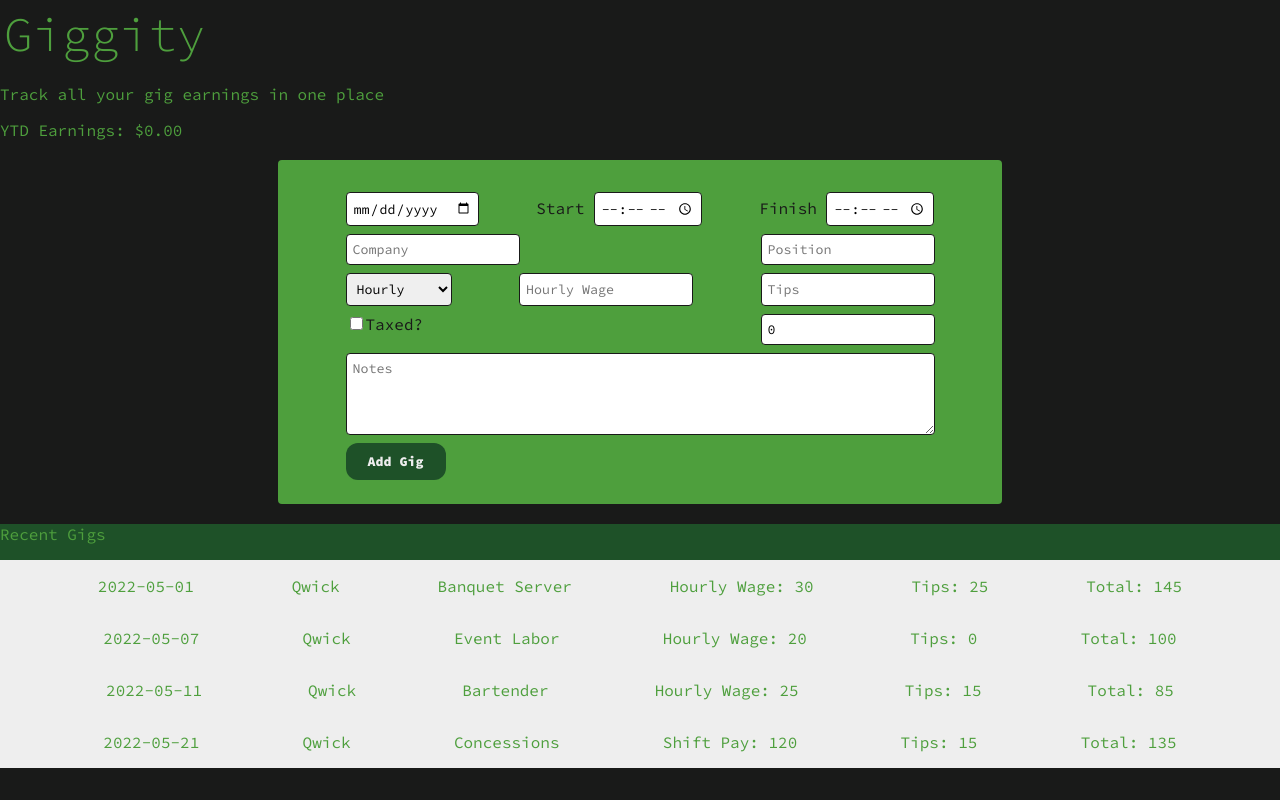
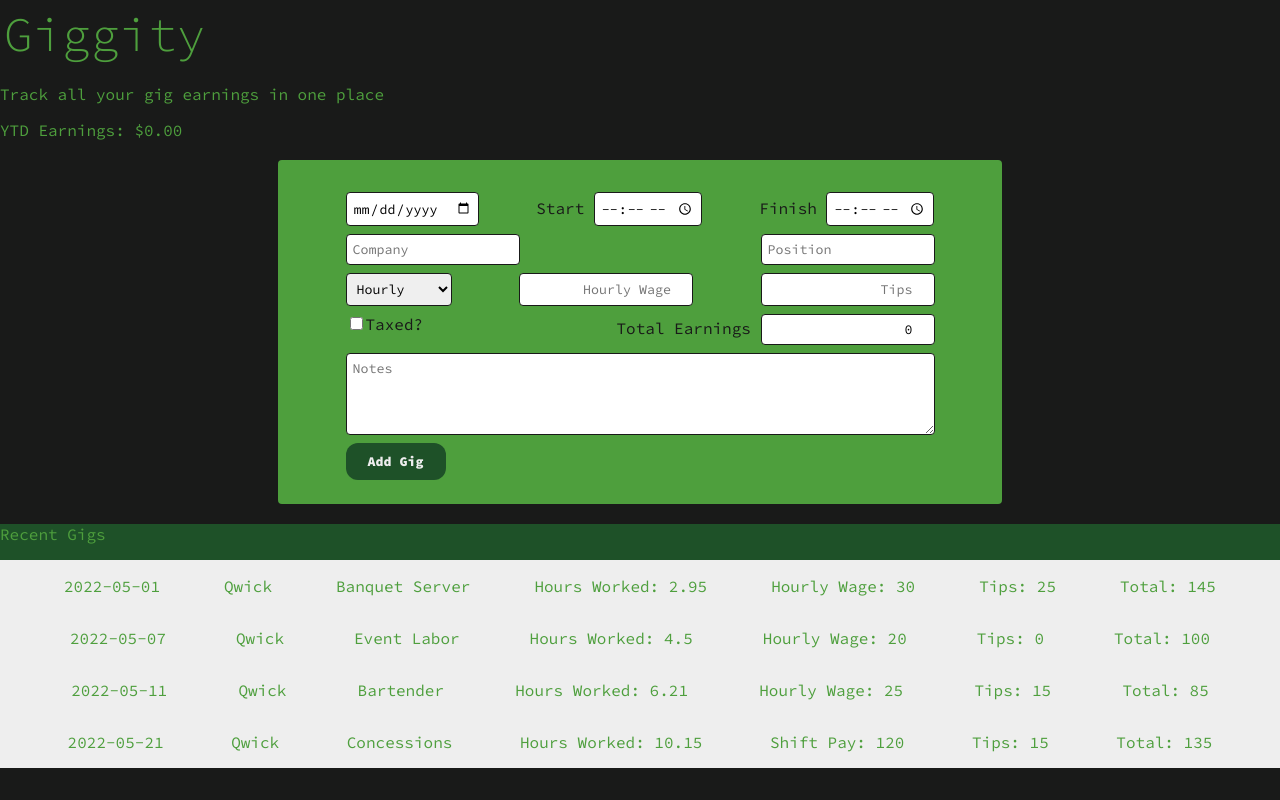
Before and after one commit to mikehoods/giggity, a React (Create React App) app: page / in a window 1280 px wide. Both pictures are taken after a click on the button "+ $$$". Built offline with nearby package versions, Linux system fonts and the light colour scheme; the HTML template or start-up script is replaced by a standard one.

Commit message:
Created function to calculate and store gig hours worked. Minor styling tweaks and added hoursWorked to recent gig list.

```diff
--- a/src/components/RecentGigs.js
+++ b/src/components/RecentGigs.js
@@ -1,4 +1,3 @@
-import React from 'react'
 
 function RecentGigs() {
     let gigs = require('../data/gigs.json')
@@ -9,10 +8,11 @@ function RecentGigs() {
                 <div className="gigs_container">
                     {gigs.map((gig, i) => {
                         return (
-                            <div className="gigDetails">
+                            <div className="gigDetails" key={i}>
                                 <p>{gig.date}</p>
                                 <p>{gig.company}</p>
                                 <p>{gig.position}</p>
+                                <p>Hours Worked: {gig.hoursWorked}</p>
                                 {gig.hourly ? <p>Hourly Wage: {gig.hourly}</p>
                                     : <p>Shift Pay: {gig.flat}</p>
                                 }
--- a/src/components/forms/NewGigForm.js
+++ b/src/components/forms/NewGigForm.js
@@ -12,14 +12,28 @@ function NewGigForm({ handleShowForm }) {
     const [taxed, setTaxed] = useState(null);
     const [notes, setNotes] = useState(null);
     const [total, setTotal] = useState(0);
+    const [hoursWorked, setHoursWorked] = useState(null);
 
-    const hourlyInput = <input onChange={(e) => setHourly(e.target.value)} type="number" placeholder="Hourly Wage" />
-    const flatInput = <input onChange={(e) => setFlat(e.target.value)} type="number" placeholder="Shift Pay"/>
+    const hourlyInput = <input className="number_input" onChange={(e) => setHourly(e.target.value)} type="number" placeholder="Hourly Wage" />
+    const flatInput = <input className="number_input" onChange={(e) => setFlat(e.target.value)} type="number" placeholder="Shift Pay"/>
 
     const [payType, setPayType] = useState(hourlyInput);
 
-
-
+    const findHoursWorked = () => {
+        const startHour = parseInt(start.slice(0,2))
+        const startMinute = parseInt(start.slice(3))
+        const finishHour = parseInt(finish.slice(0,2))
+        const finishMinute = parseInt(finish.slice(3))
+        console.log(startMinute, finishMinute)
+        let totalTime
+        if (startMinute > finishMinute) {
+            totalTime = (finishHour - startHour - 1) + ((finishMinute + (60 - startMinute)) / 60)
+        } else {
+            totalTime = (finishHour - startHour) + ((finishMinute - startMinute) / 60)
+        }
+        console.log(totalTime)
+        setHoursWorked(totalTime)
+    }
 
     const handlePayType = (e) => {
         if (e.target.value === "hourly") {
@@ -29,10 +43,10 @@ function NewGigForm({ handleShowForm }) {
         }
     }
 
-    const handleSubmit = (e) => {
+    const handleSubmit = async (e) => {
         e.preventDefault()
         handleShowForm()
-        const gig = { date, start, finish, company, position, hourly, flat, tips, taxed, notes, total}
+        const gig = { date, start, finish, company, position, hourly, hoursWorked, flat, tips, taxed, notes, total}
         const newData = JSON.stringify(gig)
         console.log(newData)
     }
@@ -41,6 +55,10 @@ function NewGigForm({ handleShowForm }) {
         if (flat) setTotal(flat + tips)
         if (hourly) setTotal(parseFloat(hourly * 5) + parseFloat(tips))
     }, [tips, flat, hourly])
+
+    useEffect(() => {
+        if (start && finish) findHoursWorked()
+    }, [start, finish])
 
     return (
         <div className="addGig_container">
@@ -66,14 +84,17 @@ function NewGigForm({ handleShowForm }) {
                             <option value="flat">Flat Rate</option>
                         </select>
                         {payType}
-                        <input onChange={(e) => setTips(e.target.value)} type="number" placeholder="Tips" />
+                        <input className="number_input" onChange={(e) => setTips(e.target.value)} type="number" placeholder="Tips" />
                     </div>
                     <div className="addGig_div">
                         <div>
                             <input onChange={(e) => setTaxed(e.target.value)} type="checkbox" name="taxed" />
                             <label htmlFor="taxed">Taxed?</label>
                         </div>
-                        <input type="number" placeholder="Total Earnings" value={total} />
+                        <div>
+                            <label htmlFor="total">Total Earnings </label>
+                            <input className="number_input" type="number" name="total" placeholder="Total Earnings" readOnly value={total} />
+                        </div>
                     </div>
                     <div className="addGig_div">
                         <textarea onChange={(e) => setNotes(e.target.value)} name="notes" placeholder="Notes" rows="4" cols="70" />
--- a/src/data/gigs.json
+++ b/src/data/gigs.json
@@ -1,6 +1,6 @@
 [
-    {"date":"2022-05-01","start":"08:30","finish":"12:15","company":"Qwick","position":"Banquet Server","hourly":"30","flat":null,"tips":"25","taxed":"on","notes":"This was a cool shift!!!","total":145},
-    {"date":"2022-05-07","start":"02:10","finish":"7:30","company":"Qwick","position":"Event Labor","hourly":"20","flat":null,"tips":"0","taxed":"off","notes":"Meh","total":100},
-    {"date":"2022-05-11","start":"06:40","finish":"11:45","company":"Qwick","position":"Bartender","hourly":"25","flat":null,"tips":"15","taxed":"on","notes":"I'm so tired","total":85},
-    {"date":"2022-05-21","start":"09:10","finish":"13:45","company":"Qwick","position":"Concessions","hourly":null,"flat":120,"tips":"15","taxed":"on","notes":"I'm so tired","total":135}
+    {"date":"2022-05-01","start":"08:30","finish":"12:15","company":"Qwick","position":"Banquet Server","hourly":"30", "hoursWorked": "2.95", "flat":null,"tips":"25","taxed":"on","notes":"This was a cool shift!!!","total":145},
+    {"date":"2022-05-07","start":"02:10","finish":"07:30","company":"Qwick","position":"Event Labor","hourly":"20", "hoursWorked": "4.5", "flat":null,"tips":"0","taxed":"off","notes":"Meh","total":100},
+    {"date":"2022-05-11","start":"06:40","finish":"11:45","company":"Qwick","position":"Bartender","hourly":"25", "hoursWorked": "6.21","flat":null,"tips":"15","taxed":"on","notes":"I'm so tired","total":85},
+    {"date":"2022-05-21","start":"09:10","finish":"13:45","company":"Qwick","position":"Concessions","hourly":null, "hoursWorked": "10.15","flat":"120","tips":"15","taxed":"on","notes":"I'm so tired","total":135}
 ]
--- a/src/index.css
+++ b/src/index.css
@@ -46,6 +46,10 @@ label {
   color: #191A19;
 }
 
+.number_input {
+  text-align: right;
+}
+
 .addGig_button {
   background-color: #1E5128;
   border: none;
```
